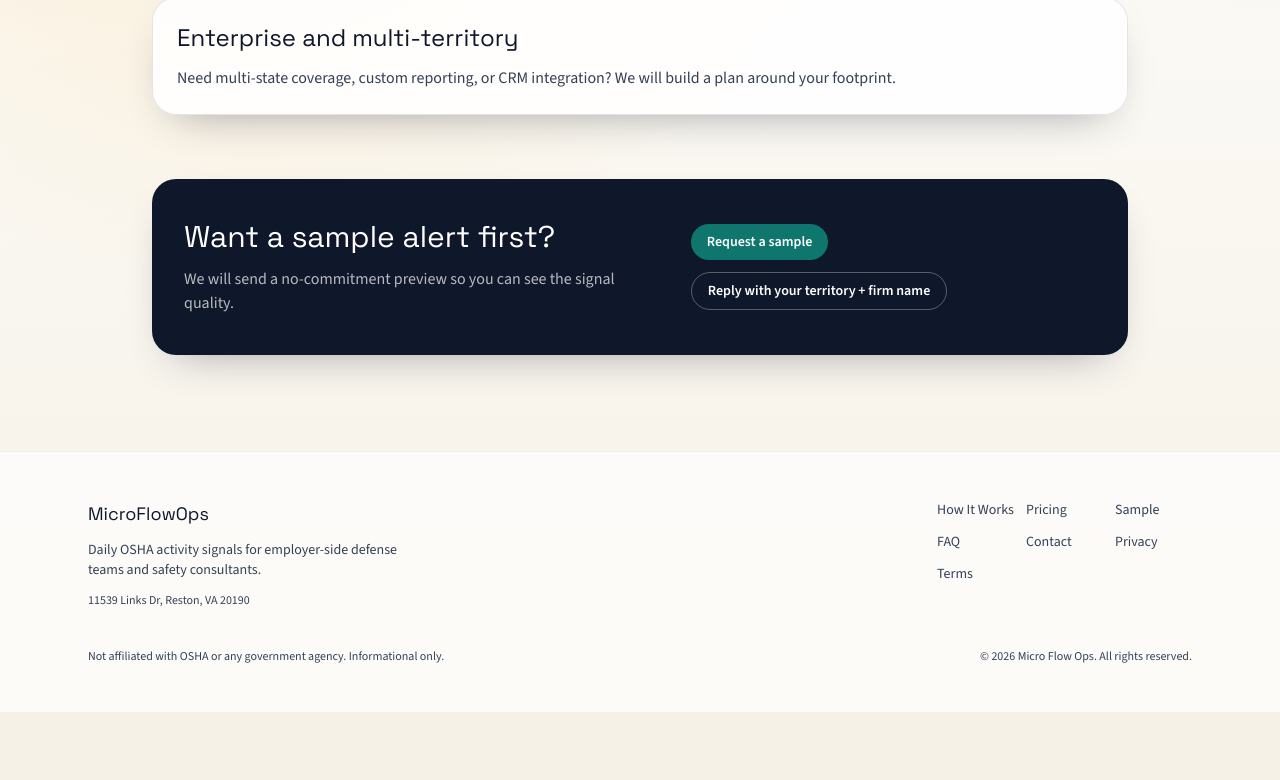
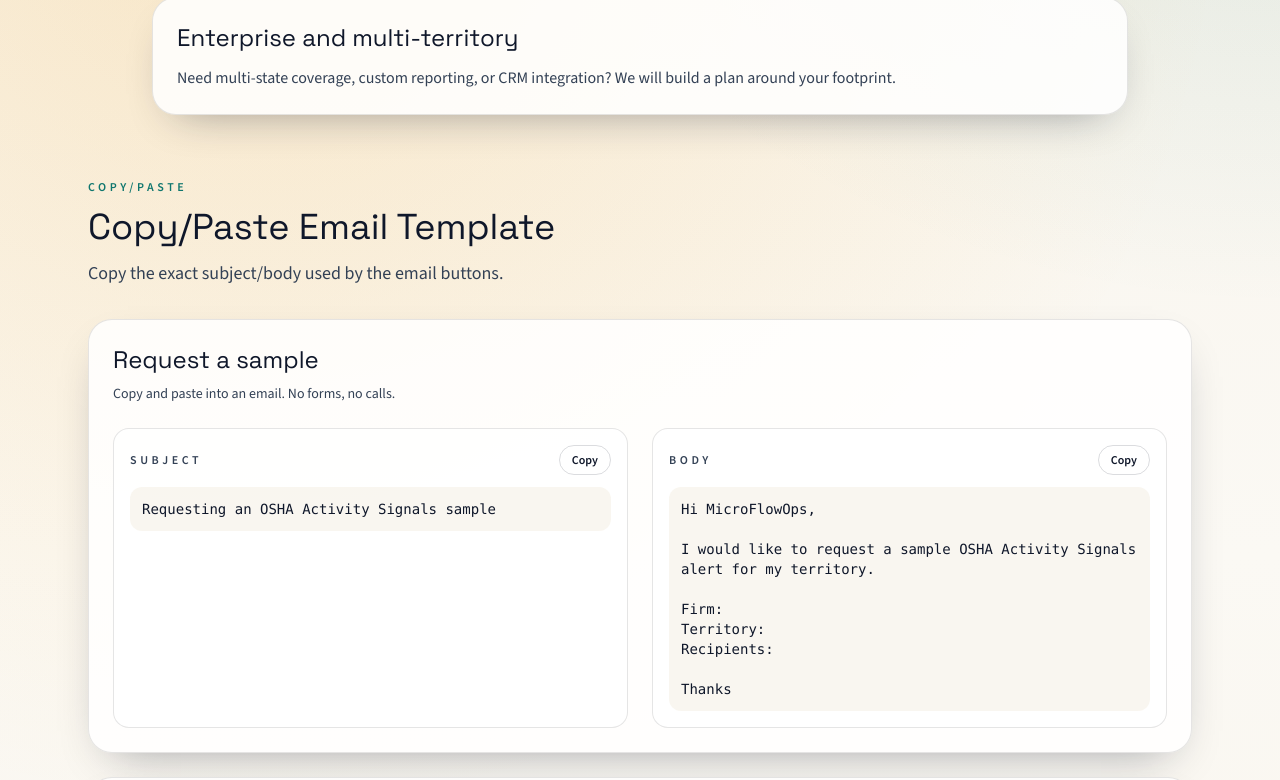
Before and after one commit to cchevali/OSHA_Leads, a Next.js app in the folder web/: page /pricing in a window 1280 px wide. Shown: the part 640-1420 px from the top of the page. Before the commit the page ends 1352 px from the top, so only its background shows below. Built offline with nearby package versions, Linux system fonts and the light colour scheme.

Commit message:
Add copy/paste email templates with clipboard buttons

```diff
--- a/web/app/contact/page.tsx
+++ b/web/app/contact/page.tsx
@@ -1,5 +1,6 @@
 import SectionHeading from "@/components/SectionHeading";
 import CTAButtons from "@/components/CTAButtons";
+import CopyEmailTemplate from "@/components/CopyEmailTemplate";
 import site from "@/config/site.json";
 
 export default function ContactPage() {
@@ -37,6 +38,26 @@
         </div>
       </section>
 
+      <section className="mx-auto w-full max-w-6xl px-6">
+        <SectionHeading
+          eyebrow="Copy/Paste"
+          title="Copy/Paste Email Template"
+          description="If you prefer, copy the exact subject/body we use in the buttons above."
+        />
+        <div className="mt-8 space-y-6">
+          <CopyEmailTemplate
+            title="Request a sample"
+            subject={site.ctaSampleSubject}
+            body={site.ctaSampleBody}
+          />
+          <CopyEmailTemplate
+            title="Reply with your territory + firm name"
+            subject={site.ctaTerritorySubject}
+            body={site.ctaTerritoryBody}
+          />
+        </div>
+      </section>
+
       <section className="mx-auto w-full max-w-5xl px-6">
         <div className="rounded-3xl border border-black/10 bg-white/85 p-6 shadow-soft">
           <h3 className="font-display text-2xl text-ink">Mailing address</h3>
--- a/web/app/pricing/page.tsx
+++ b/web/app/pricing/page.tsx
@@ -1,5 +1,7 @@
 import SectionHeading from "@/components/SectionHeading";
 import CTAButtons from "@/components/CTAButtons";
+import CopyEmailTemplate from "@/components/CopyEmailTemplate";
+import site from "@/config/site.json";
 
 const plans = [
   {
@@ -58,9 +60,7 @@
             <div
               key={plan.name}
               className={`rounded-3xl border p-6 shadow-soft ${
-                plan.highlight
-                  ? "border-ocean bg-white"
-                  : "border-black/10 bg-white/85"
+                plan.highlight ? "border-ocean bg-white" : "border-black/10 bg-white/85"
               }`}
             >
               <div className="space-y-2">
@@ -90,6 +90,26 @@
         </div>
       </section>
 
+      <section className="mx-auto w-full max-w-6xl px-6">
+        <SectionHeading
+          eyebrow="Copy/Paste"
+          title="Copy/Paste Email Template"
+          description="Copy the exact subject/body used by the email buttons."
+        />
+        <div className="mt-8 space-y-6">
+          <CopyEmailTemplate
+            title="Request a sample"
+            subject={site.ctaSampleSubject}
+            body={site.ctaSampleBody}
+          />
+          <CopyEmailTemplate
+            title="Reply with your territory + firm name"
+            subject={site.ctaTerritorySubject}
+            body={site.ctaTerritoryBody}
+          />
+        </div>
+      </section>
+
       <section className="mx-auto w-full max-w-5xl px-6">
         <div className="rounded-3xl bg-ink px-8 py-10 text-white shadow-soft">
           <div className="flex flex-col gap-6 md:flex-row md:items-center md:justify-between">
--- /dev/null
+++ b/web/components/CopyEmailTemplate.tsx
@@ -0,0 +1,115 @@
+"use client";
+
+import { useCallback, useState } from "react";
+
+async function copyToClipboard(text: string): Promise<boolean> {
+  try {
+    await navigator.clipboard.writeText(text);
+    return true;
+  } catch {
+    // Fallback for older browsers / stricter permissions.
+    try {
+      const textarea = document.createElement("textarea");
+      textarea.value = text;
+      textarea.setAttribute("readonly", "true");
+      textarea.style.position = "fixed";
+      textarea.style.top = "-1000px";
+      textarea.style.left = "-1000px";
+      document.body.appendChild(textarea);
+      textarea.select();
+      const ok = document.execCommand("copy");
+      document.body.removeChild(textarea);
+      return ok;
+    } catch {
+      return false;
+    }
+  }
+}
+
+interface CopyEmailTemplateProps {
+  title: string;
+  subject: string;
+  body: string;
+}
+
+export default function CopyEmailTemplate({
+  title,
+  subject,
+  body
+}: CopyEmailTemplateProps) {
+  const [subjectStatus, setSubjectStatus] = useState<string>("");
+  const [bodyStatus, setBodyStatus] = useState<string>("");
+
+  const handleCopySubject = useCallback(async () => {
+    const ok = await copyToClipboard(subject);
+    setSubjectStatus(ok ? "Copied" : "Copy failed");
+    window.setTimeout(() => setSubjectStatus(""), 1800);
+  }, [subject]);
+
+  const handleCopyBody = useCallback(async () => {
+    const ok = await copyToClipboard(body);
+    setBodyStatus(ok ? "Copied" : "Copy failed");
+    window.setTimeout(() => setBodyStatus(""), 1800);
+  }, [body]);
+
+  return (
+    <div className="rounded-3xl border border-black/10 bg-white/85 p-6 shadow-soft">
+      <div className="flex flex-col gap-4 md:flex-row md:items-start md:justify-between">
+        <div>
+          <h3 className="font-display text-2xl text-ink">{title}</h3>
+          <p className="mt-2 text-sm text-inkMuted">
+            Copy and paste into an email. No forms, no calls.
+          </p>
+        </div>
+      </div>
+
+      <div className="mt-6 grid gap-6 lg:grid-cols-2">
+        <div className="rounded-2xl border border-black/10 bg-white/80 p-4">
+          <div className="flex items-center justify-between gap-4">
+            <p className="text-xs font-semibold uppercase tracking-[0.3em] text-inkMuted">
+              Subject
+            </p>
+            <div className="flex items-center gap-3">
+              {subjectStatus ? (
+                <p className="text-xs font-semibold text-inkMuted">{subjectStatus}</p>
+              ) : null}
+              <button
+                type="button"
+                onClick={handleCopySubject}
+                className="rounded-full border border-ink/15 px-3 py-1.5 text-xs font-semibold text-ink transition hover:border-ink/40 hover:bg-white/70"
+              >
+                Copy
+              </button>
+            </div>
+          </div>
+          <pre className="mt-3 whitespace-pre-wrap rounded-xl bg-sand/60 p-3 text-sm text-ink">
+            {subject}
+          </pre>
+        </div>
+
+        <div className="rounded-2xl border border-black/10 bg-white/80 p-4">
+          <div className="flex items-center justify-between gap-4">
+            <p className="text-xs font-semibold uppercase tracking-[0.3em] text-inkMuted">
+              Body
+            </p>
+            <div className="flex items-center gap-3">
+              {bodyStatus ? (
+                <p className="text-xs font-semibold text-inkMuted">{bodyStatus}</p>
+              ) : null}
+              <button
+                type="button"
+                onClick={handleCopyBody}
+                className="rounded-full border border-ink/15 px-3 py-1.5 text-xs font-semibold text-ink transition hover:border-ink/40 hover:bg-white/70"
+              >
+                Copy
+              </button>
+            </div>
+          </div>
+          <pre className="mt-3 whitespace-pre-wrap rounded-xl bg-sand/60 p-3 text-sm text-ink">
+            {body}
+          </pre>
+        </div>
+      </div>
+    </div>
+  );
+}
```
